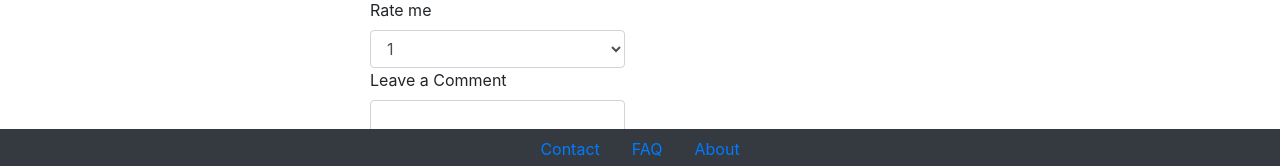
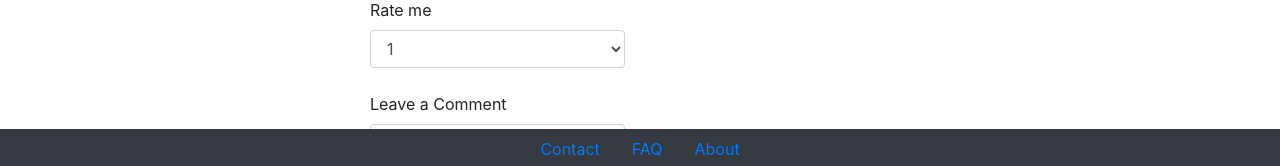
Before and after one commit to yzokenm/M4-Day2-ReactJS-BookShop, a React (Create React App) app in the folder react-day2/: page / in a window 1280 px wide. Both pictures are taken after a click on the element 497 px from the left and 1131 px from the top of the page. Shown: the part 1352-1518 px from the top of the page. Built offline with nearby package versions, Linux system fonts and the light colour scheme.

Commit message:
added id label

```diff
--- a/react-day2/src/components/CommentArea.jsx
+++ b/react-day2/src/components/CommentArea.jsx
@@ -72,8 +72,8 @@ class CommentArea extends Component {
                 <option>5</option>
               </Form.Control>
 
-              <Form.Label>Leave a Comment</Form.Label>
-              <Form.Control as="textarea" rows={3}
+              <Form.Label className="mt-4" >Leave a Comment</Form.Label>
+              <Form.Control  as="textarea" rows={3}
               value={this.state.comments.comment}
               onChange={(e) => {
                 this.handleComment('comment', e.target.value)
@@ -81,8 +81,9 @@ class CommentArea extends Component {
               required
 
                />
+               <Form.Label className="mt-4">Give an ID</Form.Label>
               <Form.Control
-                 type="number"
+                 type="text"
                  value={this.state.comments.elementId}
                  onChange={(e) => {
                      this.handleComment('elementId', e.target.value)
```
